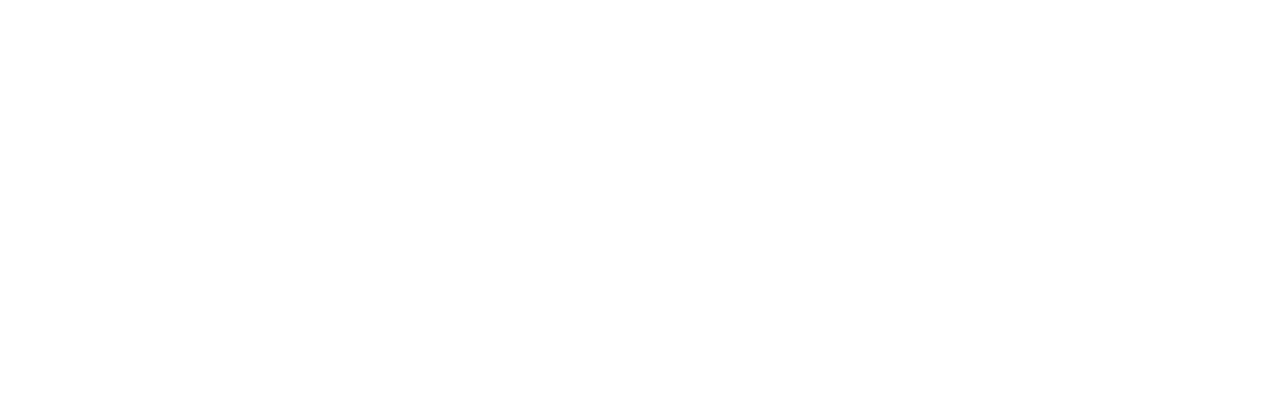
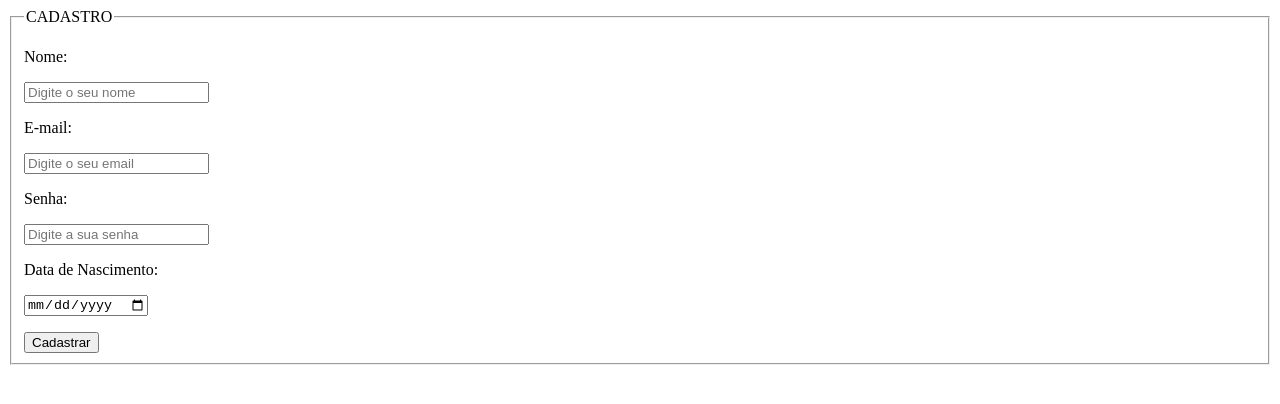
Before and after one commit to nunuzb/matematica2_2b_2025, a plain HTML site: page cadastro.html in a window 1280 px wide. Drawn offline with Linux system fonts and the light colour scheme.

Commit message:
Update cadastro.html

```diff
--- a/cadastro.html
+++ b/cadastro.html
@@ -9,7 +9,26 @@
     </head>
     <body>
         <form action="cadastro2.html" method="POST" class="form" id="form">
-
+                <fieldset>
+                    <legend>CADASTRO</legend>
+                    <div>
+                        <p>Nome:</p>
+                        <p><input type="text" maxlength="10" minlength="3" placeholder="Digite o seu nome"></p>
+                    </div>
+                    <div>
+                        <p>E-mail:</p>
+                        <p><input type="email" placeholder="Digite o seu email"></p>
+                    </div>
+                    <div>
+                        <p>Senha:</p>
+                        <p><input type="password" placeholder="Digite a sua senha"></p>
+                    </div>
+                    <div>
+                        <p>Data de Nascimento:</p>
+                        <p><input type="date"></p>
+                    </div>
+                    <input type="submit" value="Cadastrar">
+                </fieldset>
         </form>
     </body>
 </html>
```
